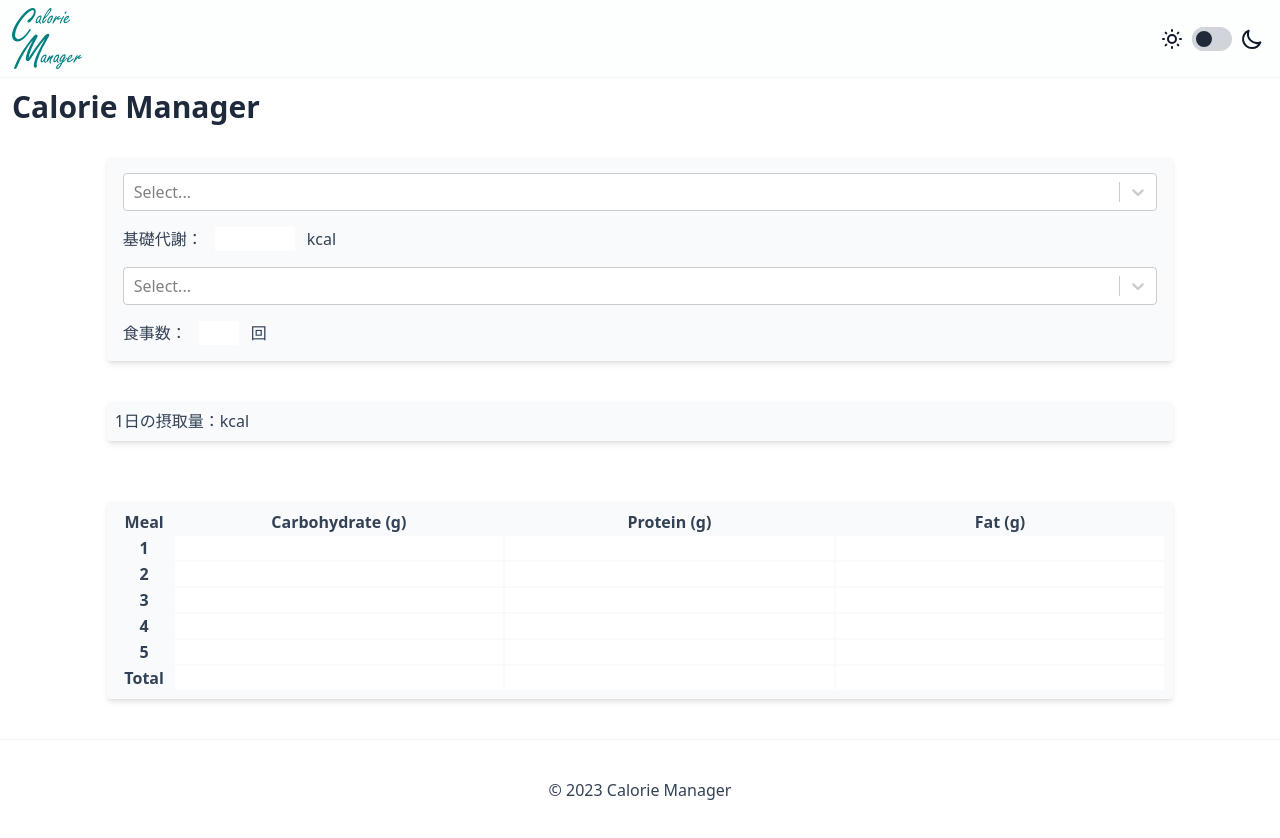
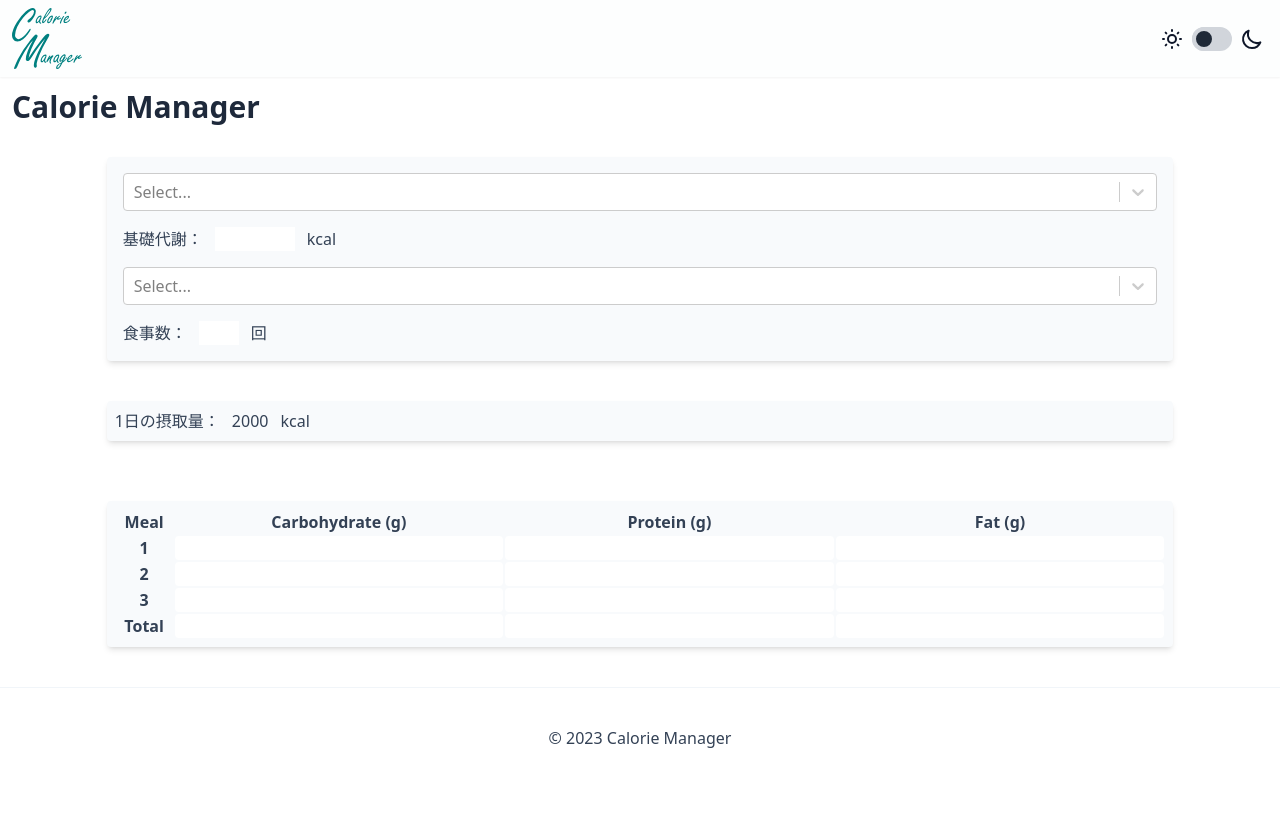
Before and after one commit to ryo-furukawa-1122/Calorie-Manager, a React (Create React App) app: page / in a window 1280 px wide. After the commit the page ends 800 px from the top, so only its background shows below. Built offline with nearby package versions, Linux system fonts and the light colour scheme.

Commit message:
Updated basal metabolism

```diff
--- a/src/components/MakeTable.js
+++ b/src/components/MakeTable.js
@@ -3,7 +3,7 @@ import Settings from './Settings'
 import Table from './Table'
 
 const MakeTable = () => {
-    const [mealset, setMealSet] = useState(5);
+    const [mealset, setMealSet] = useState(3);
     return (
         <div>
             <Settings mealSetState={[mealset, setMealSet]} />
--- a/src/components/Settings.js
+++ b/src/components/Settings.js
@@ -1,4 +1,4 @@
-import React from 'react'
+import React, { useState } from 'react'
 import Select from 'react-select'
 
 const Settings = (props) => {
@@ -20,6 +20,18 @@ const Settings = (props) => {
         setMealSet(Number(event.target.value));
     }
 
+    // const base = Number(document.getElementById('base').value);
+
+    // const [purAmp, setPurAmp] = useState(1);
+    // const [actAmp, setActAmp] = useState(1);
+
+    // const Calc = (base, purAmp, actAmp) => {
+    //     const intake = base * purAmp * actAmp;
+    //     return (intake);
+    // }
+
+    const intake = 2000;
+
     return (
         <div className='flex flex-col relative'>
             <div className='flex flex-col p-2 bg-slate-50 dark:bg-slate-700 w-5/6 mx-auto my-5 rounded shadow-md'>
@@ -38,7 +50,7 @@ const Settings = (props) => {
                 {/* <button id='set' className='rounded bg-sky-300 dark:bg-sky-600 px-4 py-2 w-2/5 mx-auto' onClick={() => {Table.reMake();}}>セット</button> */}
             </div>
             <div className='p-2 bg-slate-50 dark:bg-slate-700 w-5/6 mx-auto my-5 rounded shadow-md'>
-                1日の摂取量：<span id='intake'></span>kcal
+                1日の摂取量：<span className='mx-3' id='intake'>{intake}</span>kcal
             </div>
 
         </div>
--- a/src/components/Table.js
+++ b/src/components/Table.js
@@ -22,9 +22,9 @@ const Table = (props) => {
                     {rows.map((row) => (
                         <tr>
                             <th scope='cols'>{row}</th>
-                            <td><input className='dark:bg-slate-500 w-full' type={'number'} placeholder='' min={0}/></td>
-                            <td><input className='dark:bg-slate-500 w-full' type={'number'} placeholder='' min={0}/></td>
-                            <td><input className='dark:bg-slate-500 w-full' type={'number'} placeholder='' min={0}/></td>
+                            <td><input className='dark:bg-slate-500 w-full rounded' type={'number'} placeholder='' min={0}/></td>
+                            <td><input className='dark:bg-slate-500 w-full rounded' type={'number'} placeholder='' min={0}/></td>
+                            <td><input className='dark:bg-slate-500 w-full rounded' type={'number'} placeholder='' min={0}/></td>
                         </tr>
                     ))}
                 </tbody>
```
